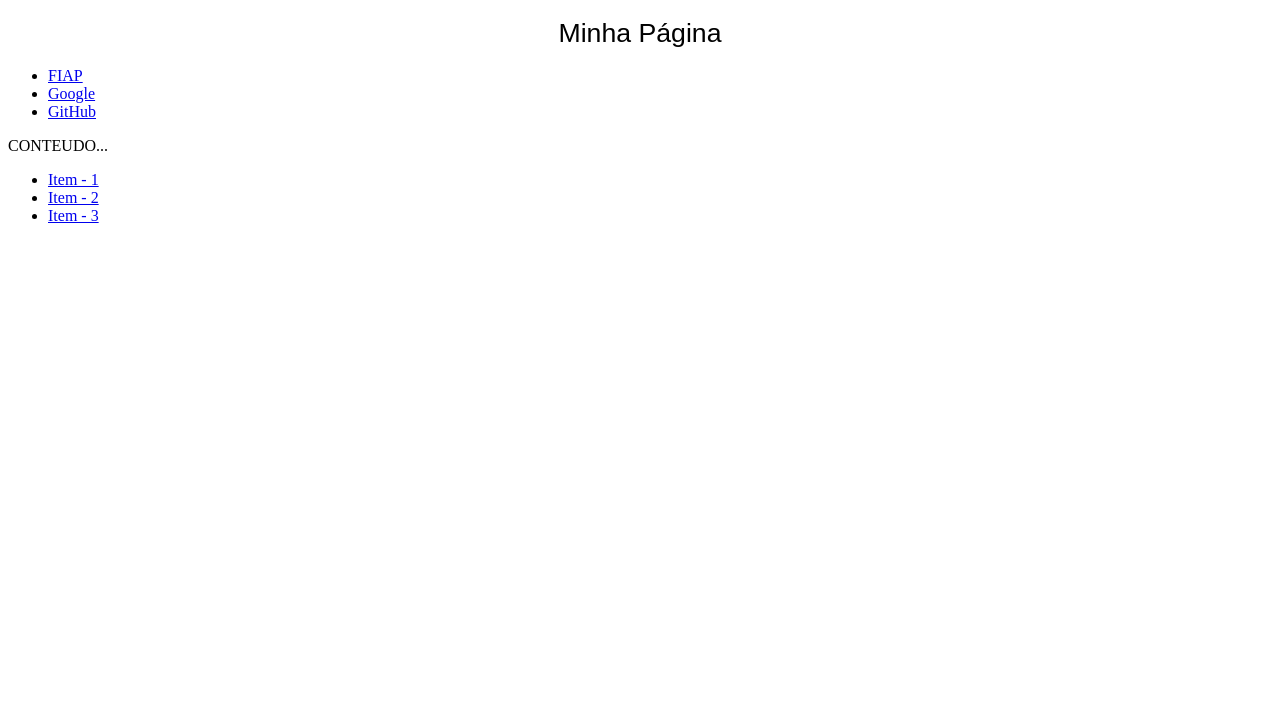
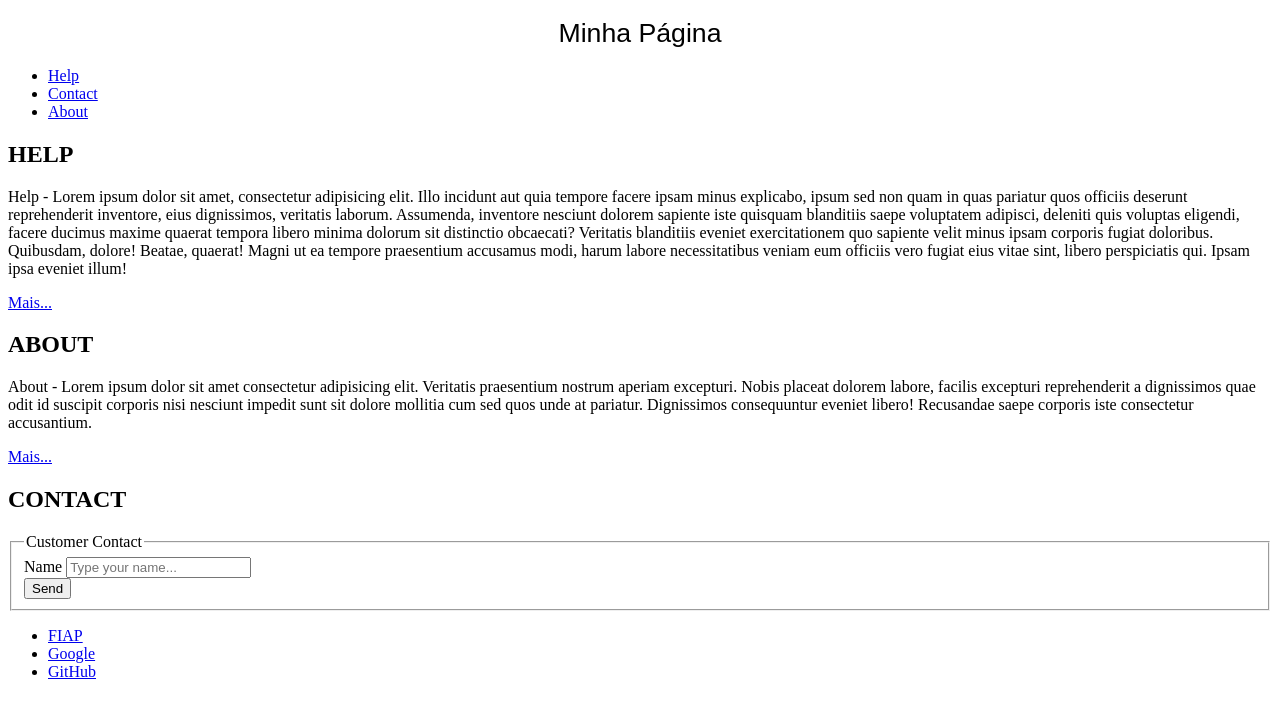
Before and after one commit to Byells/primeiro-projeto, a plain HTML site: page index.html in a window 1280 px wide. Drawn offline with Linux system fonts and the light colour scheme.

Commit message:
Section de conteúdo criada.

```diff
--- a/index.html
+++ b/index.html
@@ -1,62 +1,99 @@
 <!-- oooiiiiiiiiiiiiii -->
-<!DOCTYPE HTML> <!-- DTD do HTML5 -->
+<!DOCTYPE html>
+<!-- DTD do HTML5 -->
 <!-- Document Type Definition é a instrução que vai orientar o browser a carregar o conjunto correto de bibliotecas da versão do HTML em questão.  -->
 
-<html>
-
-
+<html lang="pt-br">
   <!-- primeiro filho do HTML = head. -->
 
   <head>
     <!-- os filhos do head são em sua maioria tags de metadados. : meta. -->
 
-		<meta charset="UTF-8"/>
-		<meta name="viewport" content="width:device-width,initial-scale=1.0"/>
-		<title> EXEMPLO </title>
-
+    <meta charset="UTF-8" />
+    <meta name="viewport" content="width:device-width,initial-scale=1.0" />
+    <title>Página Básica</title>
   </head>
   <!-- segundo filho do HTML = body -->
   <body>
-
     <div class="container">
       <header class="cabecalho">
-				<h1 style="text-align: center; font: normal 20pt Arial">Minha Página</h1>
+        <h1 style="text-align: center; font: normal 20pt Arial">
+          Minha Página
+        </h1>
+        <nav>
+          <ul>
+            <li><a href="#">Help</a></li>
+            <li><a href="#">Contact</a></li>
+            <li><a href="#">About</a></li>
+          </ul>
+        </nav>
+      </header>
+
+      <section id="conteudo-principal">
+        <div>
+          <h2>HELP</h2>
+          <p>
+            Help - Lorem ipsum dolor sit amet, consectetur adipisicing elit.
+            Illo incidunt aut quia tempore facere ipsam minus explicabo, ipsum
+            sed non quam in quas pariatur quos officiis deserunt reprehenderit
+            inventore, eius dignissimos, veritatis laborum. Assumenda, inventore
+            nesciunt dolorem sapiente iste quisquam blanditiis saepe voluptatem
+            adipisci, deleniti quis voluptas eligendi, facere ducimus maxime
+            quaerat tempora libero minima dolorum sit distinctio obcaecati?
+            Veritatis blanditiis eveniet exercitationem quo sapiente velit minus
+            ipsam corporis fugiat doloribus. Quibusdam, dolore! Beatae, quaerat!
+            Magni ut ea tempore praesentium accusamus modi, harum labore
+            necessitatibus veniam eum officiis vero fugiat eius vitae sint,
+            libero perspiciatis qui. Ipsam ipsa eveniet illum!
+          </p>
+          <a href="#">Mais...</a>
+        </div>
+        <div>
+          <h2>ABOUT</h2>
+          <p>
+            About - Lorem ipsum dolor sit amet consectetur adipisicing elit.
+            Veritatis praesentium nostrum aperiam excepturi. Nobis placeat
+            dolorem labore, facilis excepturi reprehenderit a dignissimos quae
+            odit id suscipit corporis nisi nesciunt impedit sunt sit dolore
+            mollitia cum sed quos unde at pariatur. Dignissimos consequuntur
+            eveniet libero! Recusandae saepe corporis iste consectetur
+            accusantium.
+          </p>
+          <a href="#">Mais...</a>
+        </div>
+        <div id="contact">
+          <h2>CONTACT</h2>
+          <form>
+            <fieldset>
+              <legend>Customer Contact</legend>
+              <div>
+                <label for="idNm">Name</label>
+                <input
+                  type="text"
+                  name="txtNm"
+                  id="idNm"
+                  placeholder="Type your name..."
+                />
+              </div>
+              <div>
+                <button type="button">Send</button>
+              </div>
+            </fieldset>
+          </form>
+        </div>
+      </section>
+
+      <footer class="rodape">
         <nav>
           <ul>
             <li><a href="https://www.Fiap.com.br" target="_blank">FIAP</a></li>
-						<li> <a href="https://www.google.com.br" target="_blank">Google</a></li>
-						<li> <a href="https://github.com" target="_blank">GitHub</a></li>
+            <li>
+              <a href="https://www.google.com.br" target="_blank">Google</a>
+            </li>
+            <li><a href="https://github.com" target="_blank">GitHub</a></li>
           </ul>
         </nav>
-
-			</header>
-
-			<section id="conteudo-principal">
-				<p>CONTEUDO...</p>
-
-			</section>
-
-			<footer class="rodape">
-
-
-				<nav>
-					<ul>
-						<li><a href="#">Item - 1</a></li>
-						<li><a href="#">Item - 2</a></li>
-						<li><a href="#">Item - 3</a></li>
-					</ul>
-				</nav>
-
       </footer>
-
-
-
     </div>
-
-
-
-
   </body>
-
-
 </html>
```
Lines whose indentation alone changed are shown as unchanged.
